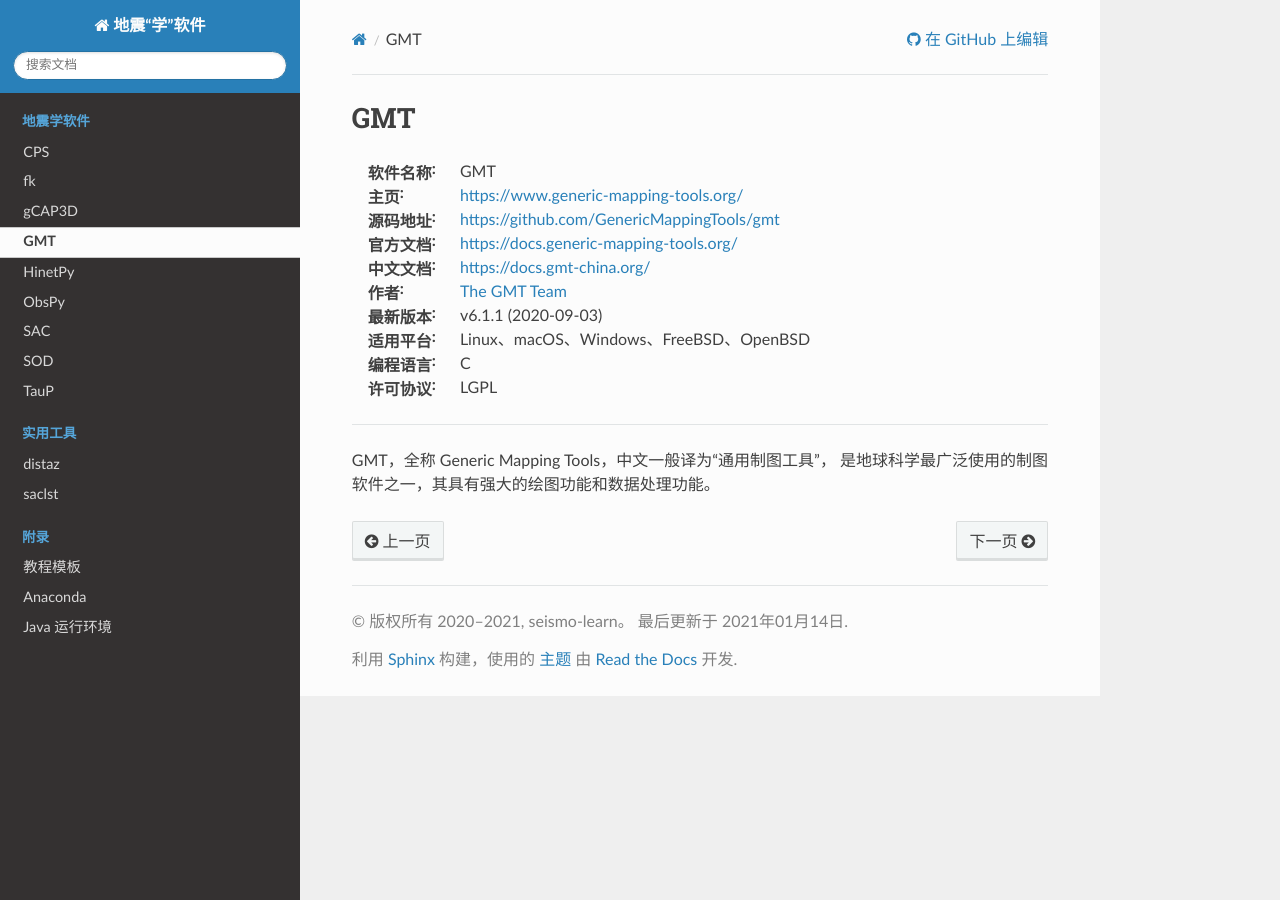
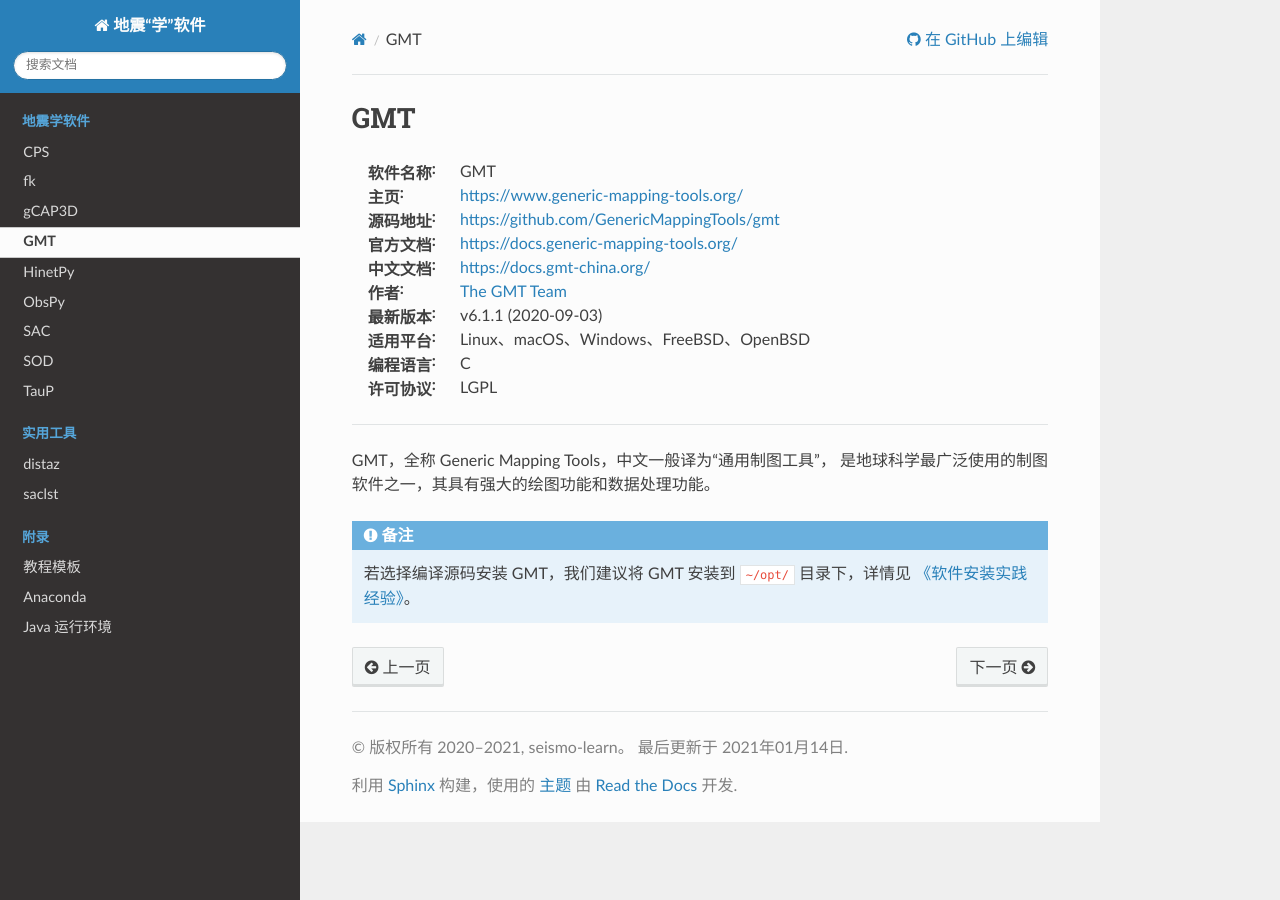
Before and after one commit to seismo-learn/software, a Sphinx documentation site: the page built from source/gmt/index.rst, in a window 1280 px wide. Built offline with Sphinx 7.4.7 and the Read the Docs theme 2.0.0, drawn with Linux system fonts in a browser that asks for light colours.

Commit message:
Add a note for GMT and SAC installation path (#119)
Co-authored-by: Jiayuan Yao <coreman.seism@gmail.com>

```diff
--- a/source/gmt/index.rst
+++ b/source/gmt/index.rst
@@ -16,3 +16,8 @@
 
 GMT，全称 Generic Mapping Tools，中文一般译为“通用制图工具”，
 是地球科学最广泛使用的制图软件之一，其具有强大的绘图功能和数据处理功能。
+
+.. note::
+
+   若选择编译源码安装 GMT，我们建议将 GMT 安装到 :file:`~/opt/` 目录下，详情见
+   `《软件安装实践经验》 <https://seismo-learn.org/seismology101/best-practices/software-installation/>`__。
--- a/source/sac/index.rst
+++ b/source/sac/index.rst
@@ -18,3 +18,8 @@
 我们推荐使用中文手册学习 SAC。至少在某些章节，中文手册比官方手册更好。
 中文手册提供了更多有关数据处理的详细说明，以帮助初学者正确使用 SAC 和
 学习地震学数据处理基础。
+
+.. note::
+
+   我们建议将 SAC 安装到 :file:`~/opt/` 目录下，详情见
+   `《软件安装实践经验》 <https://seismo-learn.org/seismology101/best-practices/software-installation/>`__。
```
